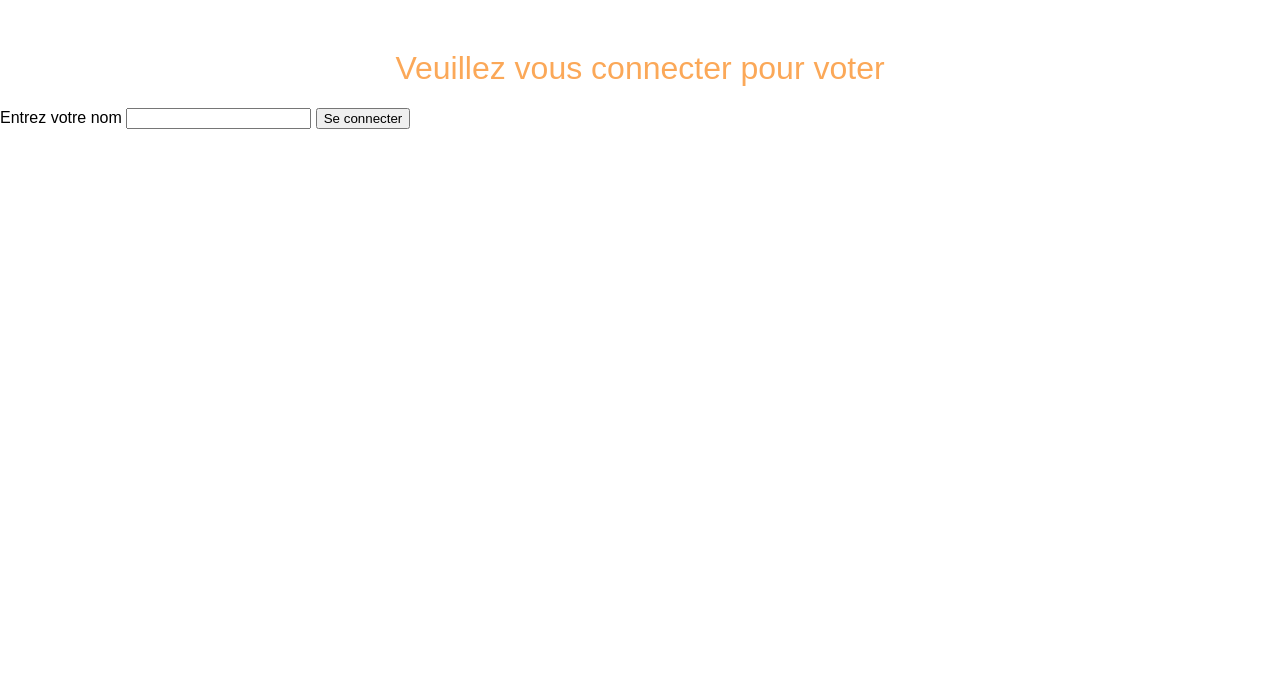
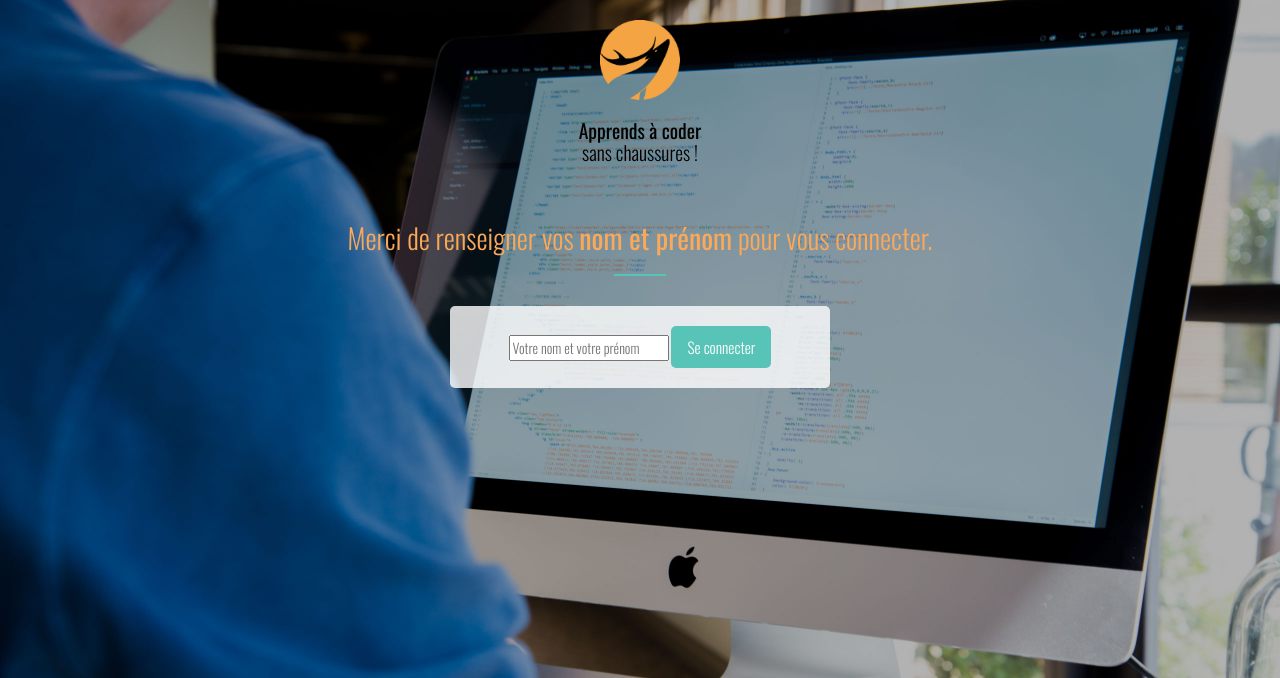
Before and after one commit to tanguilb/lyon_hack_102016_axelle_tangui, a PHP site: page /loginpage.php in a window 1280 px wide. Shown: the top 678 px of the page. Run offline with PHP 8.4, Linux system fonts and the light colour scheme; some libraries are stand-ins or nearby versions.

Commit message:
Homogenization of the styles  of gallery. php, index.php and loginpage.php. All done

```diff
--- a/public/css/style.css
+++ b/public/css/style.css
@@ -11,17 +11,23 @@ hr {
     margin-bottom:30px;
 }
 
-h1 {
+h2 {
     font-weight: 300;
     color: rgba(251,168,88, 1);
     text-align: center;
     margin-top:50px;
+    font-size: 2em;
+}
+
+h2 span {
+    font-weight:400;
 }
 
 /*HEADER*/
 
 header {
     padding-top:20px;
+    background: ;
 }
 
 #logo-wcs {
@@ -42,7 +48,6 @@ header h1 span,
     font-weight: 400;
 }
 
-
 /*INDEX | UPLOAD PAGE*/
 #upload-page {
     background: url("../images/computer-coding-site-web.jpg");
@@ -51,11 +56,13 @@ header h1 span,
     background-size: cover;
 }
 
-#form-picture {
+#form-picture,
+#form-connect {
     text-align: center;
     background-color: rgba(255, 255, 255, 0.8);
     padding:20px 0;
     border-radius: 5px;
+    margin-bottom: 50px;
 }
 
 #upload-picture form #picture,
@@ -71,7 +78,8 @@ header h1 span,
     margin-bottom: 20px;
 
 }
-#submit-btn {
+
+.submit-btn {
     background-color: #58c4b8;
     color: #ffffff;
     font-weight: 300;
@@ -82,22 +90,11 @@ header h1 span,
     width:80px;
 }
 
-#submit-btn:hover{
+.submit-btn:hover{
     font-weight: 400;
 }
 
 /*GALLERY*/
-
-#gallery h2 {
-    font-weight: 300;
-    color: rgba(251,168,88, 1);
-    text-align: center;
-    margin-top:50px;
-}
-
-#gallery h2 span {
-    font-weight:400;
-}
 
 #pictures-row {
     background-color: #f1f1f1;
@@ -128,3 +125,15 @@ button.like {
 button.like:hover {
     color: #BF002E;
 }
+
+/*LOGIN PAGE FOR GUESTS*/
+
+#connect-gallery {
+    background: url("../images/coding-site-web.jpg");
+    background-attachment: fixed;
+    background-repeat: no-repeat;
+    background-size: cover;
+}
+#form-connect .submit-btn {
+    width:100px;
+}
--- a/public/gallery.php
+++ b/public/gallery.php
@@ -10,7 +10,7 @@
         <!--Bootstrap CDN for CSS-->
         <link rel="stylesheet" href="https://maxcdn.bootstrapcdn.com/bootstrap/3.3.7/css/bootstrap.min.css" integrity="sha384-BVYiiSIFeK1dGmJRAkycuHAHRg32OmUcww7on3RYdg4Va+PmSTsz/K68vbdEjh4u" crossorigin="anonymous">
         <!--Our stylesheet-->
-        <link rel="stylesheet" href="../public/css/style.css">
+        <link rel="stylesheet" href="css/style.css">
         <!--Our script-->
         <script src="script.js"></script>
     </head>
--- a/public/index.php
+++ b/public/index.php
@@ -34,7 +34,7 @@
         <section id="upload-picture">
             <div class="row">
                 <div class="container">
-                    <h1>Sélectionnez une photographie pour <span>participer</span> au concours.</h1>
+                    <h2>Sélectionnez la photographie <span>du participant</span> au concours.</h2>
                     <hr>
 
                     <div class="col-xs-10 col-xs-offset-1 col-md-4 col-md-offset-4" id="form-picture">
@@ -42,8 +42,8 @@
                             <form method="post" action="../src/form.php" enctype="multipart/form-data" id="">
                                 <label for="picture" id="picture-label">Photographie à envoyer</label><br>
                                 <input type="file" name="picture" id="picture"><br>
-                                <input type="text" name="guest_name" id="guest_name" placeholder="Nom et prénom"><br>
-                                <input type="submit" value="Envoyer" id="submit-btn">
+                                <input type="text" name="guest_name" id="guest_name" placeholder="Nom et prénom du participant"><br>
+                                <input type="submit" value="Envoyer" class="submit-btn">
                             </form>
                         </div>
                     </div>
--- a/public/loginpage.php
+++ b/public/loginpage.php
@@ -9,17 +9,41 @@
 <!DOCTYPE html>
 <html>
     <head>
-        <title>connexion pour voter</title>
+        <title>WCS | Se connecter pour choisir vos chaussettes préférées.</title>
         <meta charset="utf-8">
+        <!-- Fonts -->
+        <link href="https://fonts.googleapis.com/css?family=Oswald:300,400" rel="stylesheet">
+        <script src="https://use.fontawesome.com/d97479808e.js"></script>
+        <!--Bootstrap CDN for CSS-->
+        <link rel="stylesheet" href="https://maxcdn.bootstrapcdn.com/bootstrap/3.3.7/css/bootstrap.min.css" integrity="sha384-BVYiiSIFeK1dGmJRAkycuHAHRg32OmUcww7on3RYdg4Va+PmSTsz/K68vbdEjh4u" crossorigin="anonymous">
+        <!--Our stylesheet-->
         <link rel="stylesheet" href="css/style.css">
+        <!--Our script-->
+        <script src="script.js"></script>
     </head>
-    <body>
-        <h1>Veuillez vous connecter pour voter</h1>
+    <body id="connect-gallery">
 
-        <form action="gallery.php" method="post">
-            <label for="login">Entrez votre nom</label>
-            <input type="text" name="login" id="login">
-            <input type="submit" value="Se connecter">
-        </form>
+    <header class="container-fluid">
+        <a href="http://www.wildcodeschool.fr/">
+            <img id="logo-wcs" src="images/logo-wildcodeschool.png" alt="Logo of Wild Code School" />
+        </a>
+        <h1><span>Apprends à coder</span> <br>sans chaussures !</h1>
+    </header>
+
+    <section>
+        <div class="row">
+            <div class="container">
+                <h2>Merci de renseigner vos <span>nom et prénom</span> pour vous connecter.</h2>
+                <hr>
+
+            <div class="col-xs-10 col-xs-offset-1 col-md-4 col-md-offset-4" id="form-connect">
+                <div class="col-xs-12 col-md-10 col-md-offset-1">
+                    <form action="gallery.php" method="post">
+                        <input type="text" name="login" id="login" placeholder="Votre nom et votre prénom">
+                        <input type="submit" value="Se connecter" class="submit-btn">
+                    </form>
+                </div>
+            </div>
+    </section>
     </body>
 </html>
```
Also changed, not shown: public/images/coding-site-web.jpg.
